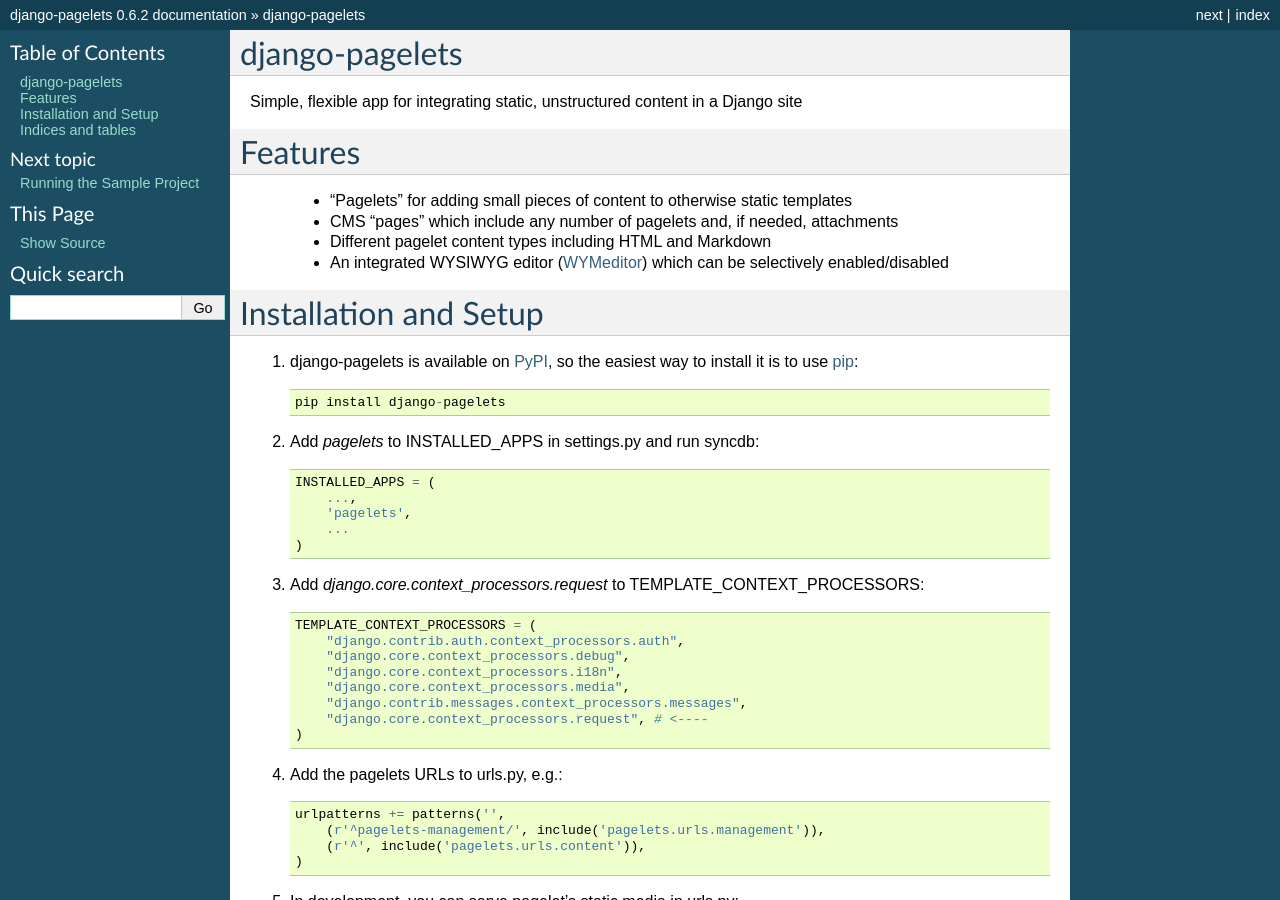
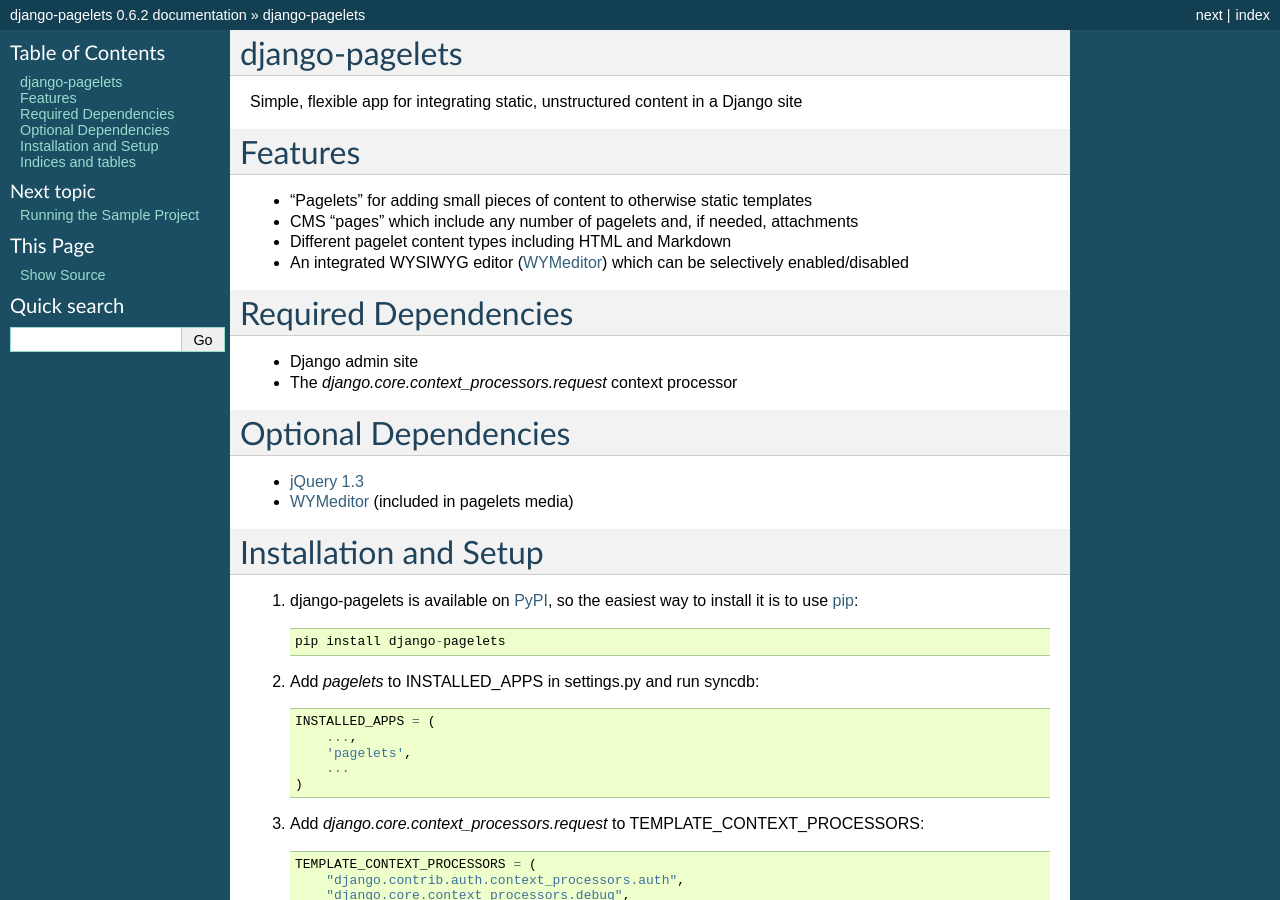
Before and after one commit to caktus/django-pagelets, a Sphinx documentation site: the page built from docs/index.rst, in a window 1280 px wide and 900 px high. Built offline with Sphinx 7.4.7, drawn with Linux system fonts in a browser that asks for light colours.

Commit message:
cleaned up the docs structure

```diff
--- a/README.rst
+++ b/README.rst
@@ -5,26 +5,22 @@
 
 Features
 ========
-  - "Pagelets" for adding small pieces of content to otherwise static templates
-  - CMS "pages" which include any number of pagelets and, if needed, attachments
-  - Different pagelet content types including HTML and Markdown
-  - An integrated WYSIWYG editor (`WYMeditor
-    <http://www.wymeditor.org/>`_) which can be selectively enabled/disabled
+- "Pagelets" for adding small pieces of content to otherwise static templates
+- CMS "pages" which include any number of pagelets and, if needed, attachments
+- Different pagelet content types including HTML and Markdown
+- An integrated WYSIWYG editor (`WYMeditor <http://www.wymeditor.org/>`_) which can be selectively enabled/disabled
 
-..
-    Dependencies
-    ============
-    Required
-    --------
-    - Django admin site
-      - The `django.core.context_processors.request` context processor
+Required Dependencies
+=====================
 
-    Optional
-    --------
-     - `jQuery 1.3
-       <http://jquery.com>`_
-     - `WYMeditor
-       <http://www.wymeditor.org/>`_ (included in pagelets media)
+- Django admin site
+- The `django.core.context_processors.request` context processor
+
+Optional Dependencies
+=====================
+
+- `jQuery 1.3 <http://jquery.com>`_
+- `WYMeditor <http://www.wymeditor.org/>`_ (included in pagelets media)
 
 
 Installation and Setup
--- a/docs/configuration.rst
+++ b/docs/configuration.rst
@@ -58,6 +58,8 @@
         ('sidebar', 'Sidebar'),
     )
 
+.. highlight:: html+django
+
 The page admin will now include an additional form field to select a base
 template and pagelets will allow the specification of content areas. The `Two
 Column` template could look something like this::
```
